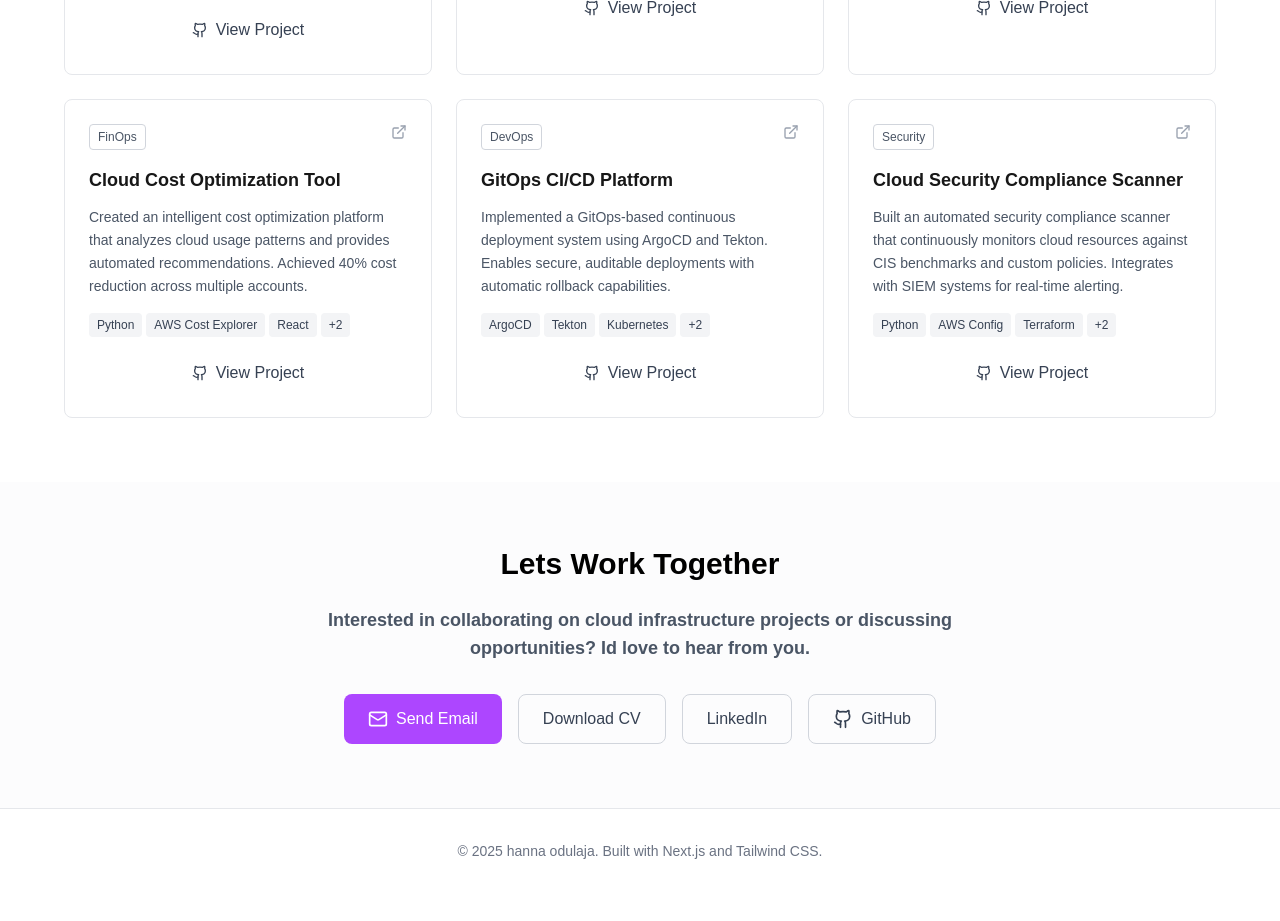
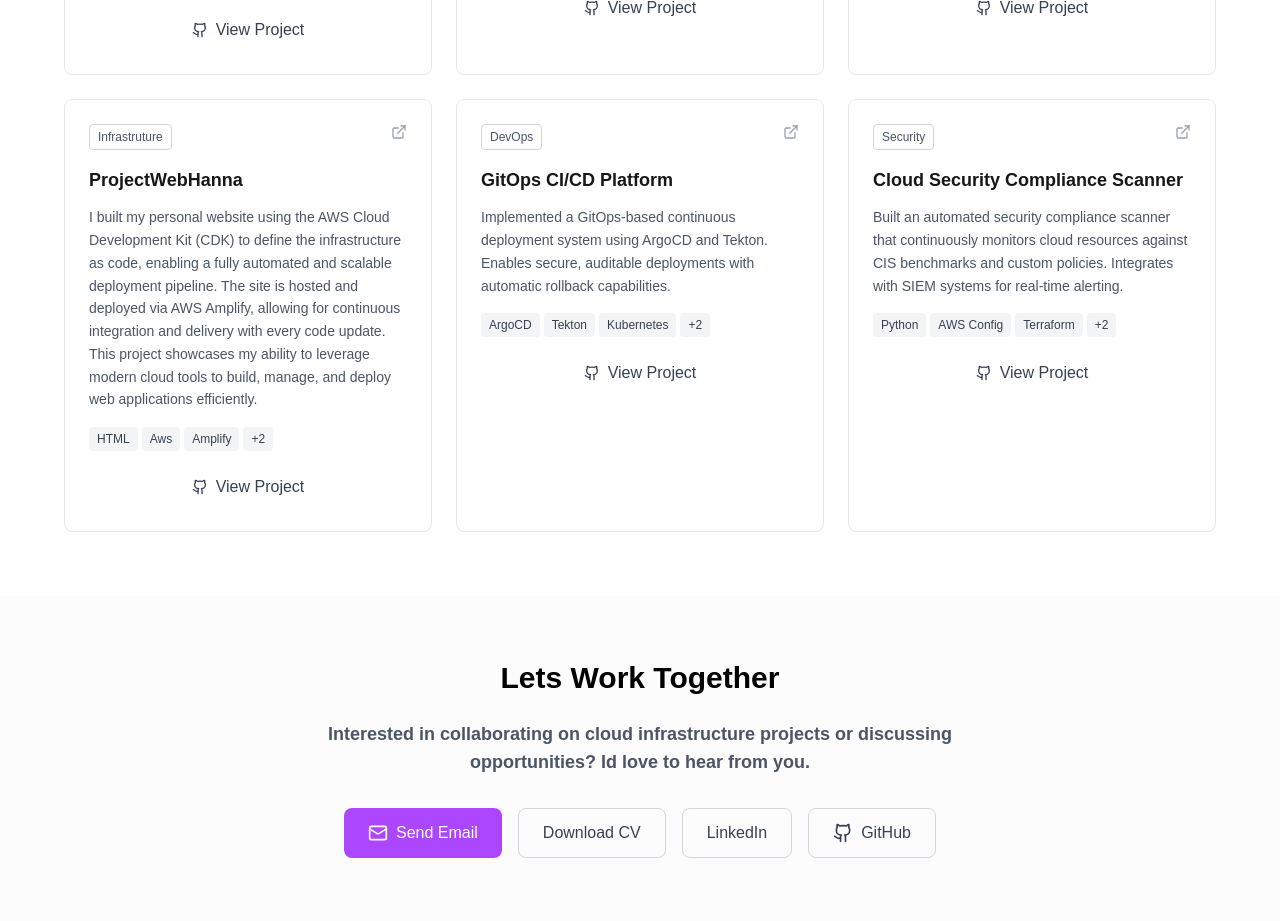
Before and after one commit to hannaodu/ProjectWebHanna, a Next.js app: page / in a window 1280 px wide. Shown: the part 1440-2361 px from the top of the page. Before the commit the page ends 2333 px from the top, so only its background shows below. Built offline with nearby package versions, Linux system fonts and the light colour scheme.

Commit message:
page updated

```diff
--- a/src/app/page.tsx
+++ b/src/app/page.tsx
@@ -34,18 +34,12 @@ export default function Portfolio() {
       type: "Data Engineering",
     },
     {
-      title: "Cloud Cost Optimization Tool",
+      title: "ProjectWebHanna",
       description:
-        "Created an intelligent cost optimization platform that analyzes cloud usage patterns and provides automated recommendations. Achieved 40% cost reduction across multiple accounts.",
-      technologies: [
-        "Python",
-        "AWS Cost Explorer",
-        "React",
-        "PostgreSQL",
-        "Docker",
-      ],
-      link: "https://github.com/yourusername/cost-optimizer",
-      type: "FinOps",
+        "I built my personal website using the AWS Cloud Development Kit (CDK) to define the infrastructure as code, enabling a fully automated and scalable deployment pipeline. The site is hosted and deployed via AWS Amplify, allowing for continuous integration and delivery with every code update. This project showcases my ability to leverage modern cloud tools to build, manage, and deploy web applications efficiently.",
+      technologies: ["HTML", "Aws", "Amplify", "CDK", "Github"],
+      link: "https://github.com/hannaodu/ProjectWebHanna",
+      type: "Infrastruture",
     },
     {
       title: "GitOps CI/CD Platform",
```
